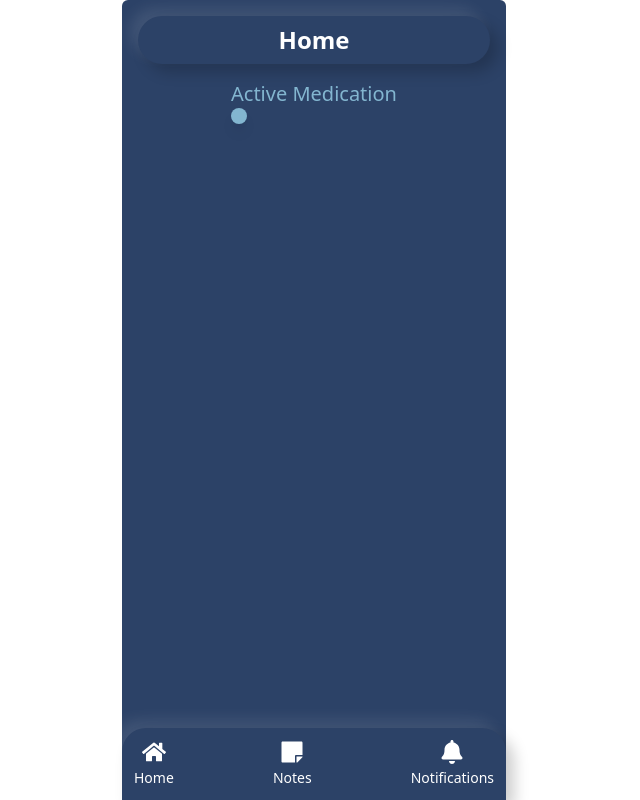
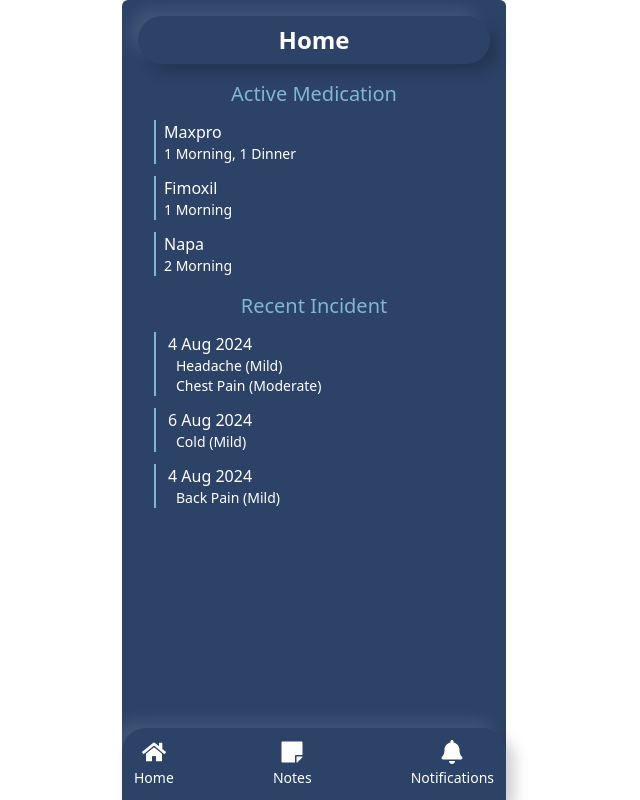
Before and after one commit to Aminul667/dev-ui, a React (Vite) app: page / in a window 1280 px wide. Shown: the whole page, without its empty margins (326-966 px from the left). Built offline with nearby package versions, Linux system fonts and the light colour scheme.

Commit message:
added active medication and incident

```diff
--- a/src/components/Home.jsx
+++ b/src/components/Home.jsx
@@ -13,11 +13,56 @@ const Home = () => {
     //     </button>
     //   </div>
     // </div>
-    <div className="my-4">
-      <h2 className="text-xl text-highlight">Active Medication</h2>
-      <div>
-        <div className="bg-highlight p-2 rounded-full shadow-lg h-4 w-4">
-          {/* <FaArrowRight size={12} className="text-background" /> */}
+    // p-2 rounded-full shadow-lg h-2 w-2
+    <div>
+      {/* active medication */}
+      <div className="my-4">
+        <h2 className="text-xl text-highlight text-center">
+          Active Medication
+        </h2>
+        <div className="w-80">
+          <div className="border-l-2 border-highlight pl-2 text-text mt-3">
+            <p className="text-base">Maxpro</p>
+            <p className="text-sm">1 Morning, 1 Dinner</p>
+          </div>
+          <div className="border-l-2 border-highlight pl-2 text-text mt-3">
+            <p className="text-base">Fimoxil</p>
+            <p className="text-sm">1 Morning</p>
+          </div>
+          <div className="border-l-2 border-highlight pl-2 text-text mt-3">
+            <p className="text-base">Napa</p>
+            <p className="text-sm">2 Morning</p>
+          </div>
+        </div>
+      </div>
+
+      {/* recent incident */}
+      <div className="my-4">
+        <h2 className="text-xl text-highlight text-center">Recent Incident</h2>
+        <div className="w-80">
+          <div className="border-l-2 border-highlight pl-3 text-text mt-3">
+            <p className="text-base">4 Aug 2024</p>
+            <div className="pl-2">
+              <p className="text-sm">Headache (Mild)</p>
+              <p className="text-sm">Chest Pain (Moderate)</p>
+            </div>
+          </div>
+        </div>
+        <div className="w-80">
+          <div className="border-l-2 border-highlight pl-3 text-text mt-3">
+            <p className="text-base">6 Aug 2024</p>
+            <div className="pl-2">
+              <p className="text-sm">Cold (Mild)</p>
+            </div>
+          </div>
+        </div>
+        <div className="w-80">
+          <div className="border-l-2 border-highlight pl-3 text-text mt-3">
+            <p className="text-base">4 Aug 2024</p>
+            <div className="pl-2">
+              <p className="text-sm">Back Pain (Mild)</p>
+            </div>
+          </div>
         </div>
       </div>
     </div>
```
